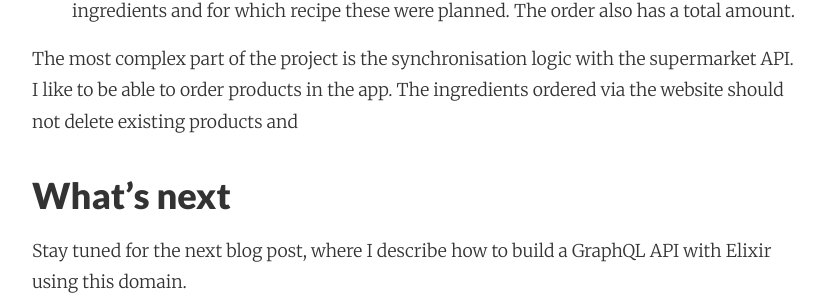
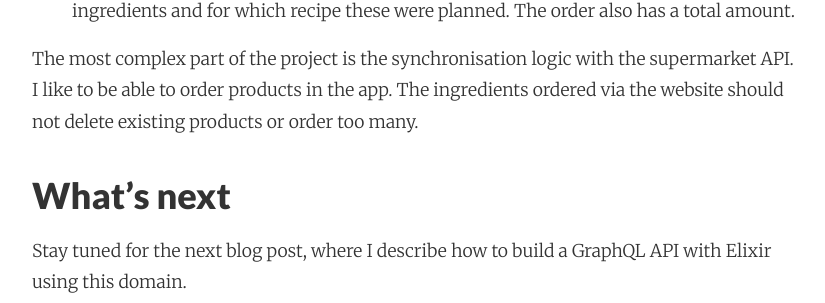
Before and after one commit to adri/adri.github.io, a Jekyll site: the page built from _posts/2017-09-27-learning-elixir-second-side-project-part1.md, in a window 1280 px wide and 900 px high, scrolled down 2686 px. Shown: the part 212-515 px from the top of the window, without its empty margins (224-1049 px from the left). Built offline with Jekyll 4.4.1, drawn with Linux system fonts in a browser that asks for light colours; nearby versions of some CDN libraries; comment, search, counter and statistics services are not loaded.

Commit message:
Autocommit from wiki

```diff
--- a/_posts/2017-09-27-learning-elixir-second-side-project-part1.md
+++ b/_posts/2017-09-27-learning-elixir-second-side-project-part1.md
@@ -48,7 +48,7 @@
 4. **Current order**<br />
 Payment happens via the app itself not on the website. But the order holds a list of ingredients and for which recipe these were planned. The order also has a total amount.
 
-The most complex part of the project is the synchronisation logic with the supermarket API. I like to be able to order products in the app. The ingredients ordered via the website should not delete existing products and
+The most complex part of the project is the synchronisation logic with the supermarket API. I like to be able to order products in the app. The ingredients ordered via the website should not delete existing products or order too many.
 
 ### What's next
 Stay tuned for the next blog post, where I describe how to build a GraphQL API with Elixir using this domain.
```
